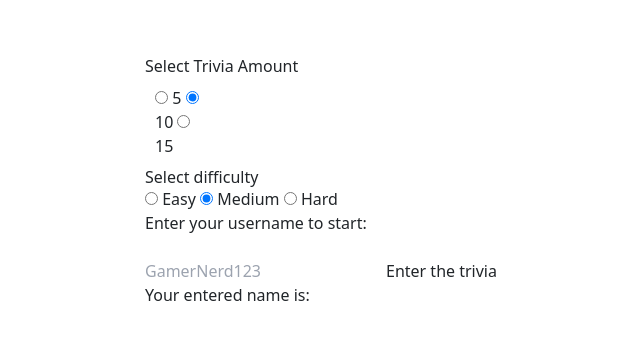
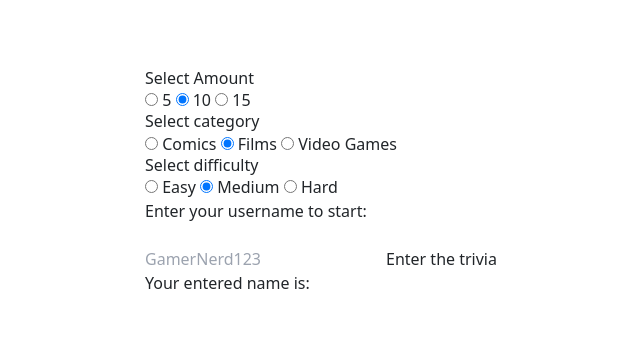
Before and after one commit to AmmarAhmed007/vue-trivia-game, a Vue app: page / in a window 1280 px wide. Shown: the part 218-558 px from the top of the page, without its empty margins (319-959 px from the left). Built offline with nearby package versions, Linux system fonts and the light colour scheme.

Commit message:
Feat: added trivia category parameter in vuex store

```diff
--- a/src/api/questions.ts
+++ b/src/api/questions.ts
@@ -2,8 +2,8 @@ import axios from "axios";
 
 const TRIVIA_URL = "https://opentdb.com/api.php?category=15"
 const apiAmount = "&amount="
+const apiCategory = "&category=";
 const apiDiff = "&difficulty=";
-const apiType = "&type=";
 
 export interface TriviaResponse {
     response_code: number,
@@ -19,12 +19,13 @@ export interface Trivia {
     incorrect_answers: string[]
 }
 
-export async function fetchTriviaQuestions(amount: string, diff: string): Promise<[string | null, Trivia[]]> {
+export async function fetchTriviaQuestions(amount: string, category: string, diff: string): Promise<[string | null, Trivia[]]> {
     try {
         const _amount = apiAmount + amount;
+        const _category = apiCategory + category;
         const _difficulty = apiDiff + diff;
 
-        const URL = TRIVIA_URL + _amount + _difficulty;
+        const URL = TRIVIA_URL + _amount + _category + _difficulty;
         console.log(URL);
 
         const { data } = await axios.get<TriviaResponse>(URL);
--- a/src/pages/Question.vue
+++ b/src/pages/Question.vue
@@ -25,11 +25,12 @@ let triviaCount = ref<number>(0);
 const store = useStore();
 const userName = computed(() => store.state.userName);
 const amount = computed(() => store.state.triviaParams.amount);
+const category = computed(() => store.state.triviaParams.category);
 const difficulty = computed(() => store.state.triviaParams.difficulty);
 
 (async function () {
     // fetch trivia questions from API using amount and difficulty params as parameters
-    const [error, questions] = await fetchTriviaQuestions(amount.value, difficulty.value);
+    const [error, questions] = await fetchTriviaQuestions(amount.value, category.value, difficulty.value);
     console.log(questions);
     console.log(error);
 
--- a/src/pages/StartScreen.vue
+++ b/src/pages/StartScreen.vue
@@ -9,49 +9,30 @@ const displayError = ref("");
 
 const users = reactive<UserResponse[]>([]);
 
-
 const store = useStore();
 const router = useRouter();
 
 const onSubmit = async () => {
-
-  store.commit("setName", user.value);
-
-  // const user = await apiUsersRegister(username.value);
-  // const error = "";
-  // if (error !== null) {
-  //   displayError.value = error;
-  // } else {
-  //   console.log("VERY NICE");
-
-  // }
-
-  // console.log("ERR", error);
-  // console.log("USER", user);
-
+  // assign values of checked radio buttons
   const checkedAmount = document.querySelector('input[name="amount"]:checked') as any;
-
+  const checkedCategory = document.querySelector('input[name="category"]:checked') as any;
   const checkedDifficulty = document.querySelector('input[name="diff"]:checked') as any;
 
-  let amount = "10";
-  let diff = "easy";
+  // commit username and checked trivia api parameters to vuex store variables
+  store.commit("setName", user.value);
+  store.commit("setTriviaAmount", checkedAmount.value);
+  store.commit("setTriviaCategory", checkedCategory.value);
+  store.commit("setTriviaDifficulty", checkedDifficulty.value);
 
-  if (checkedAmount.value !== null) amount = checkedAmount.value;
-
-  if (checkedDifficulty.value !== null) diff = checkedDifficulty.value;
-
-
-  store.commit("setTriviaAmount", amount);
-  store.commit("setTriviaDifficulty", diff);
-
-
+  // change to Question.vue
   router.push("/question");
 }
+
 </script>
 
 <template>
   <div style="display:flexbox">
-    <h5>Select Trivia Amount</h5>
+    <h5>Select Amount</h5>
     <div class="triviaAmount">
       <div>
         <input type="radio" value="5" name="amount" />
@@ -60,6 +41,17 @@ const onSubmit = async () => {
         10
         <input type="radio" value="15" name="amount" />
         15
+      </div>
+    </div>
+    <div class="triviaCategory">
+      <h5>Select category</h5>
+      <div>
+        <input type="radio" value="29" name="category" />
+        Comics
+        <input type="radio" value="11" name="category" checked />
+        Films
+        <input type="radio" value="15" name="category" />
+        Video Games
       </div>
     </div>
     <div class="triviadiff">
@@ -91,10 +83,10 @@ const onSubmit = async () => {
 </template>
 
 <style>
-.triviaAmount {
+/* .triviaAmount {
   padding: 10px;
   width: 20%;
-}
+} */
 
 .btn {
   display: flow-root;
--- a/src/store.ts
+++ b/src/store.ts
@@ -11,6 +11,7 @@ export default createStore({
         },
         triviaParams: {
             amount: "10",
+            category: "15",
             difficulty: "medium",
         },
         questions: [],
@@ -27,6 +28,9 @@ export default createStore({
         },
         setTriviaAmount: (state, amount) => {
             state.triviaParams.amount = amount;
+        },
+        setTriviaCategory: (state, category) => {
+            state.triviaParams.category = category;
         },
         setTriviaDifficulty: (state, difficulty) => {
             state.triviaParams.difficulty = difficulty;
```
